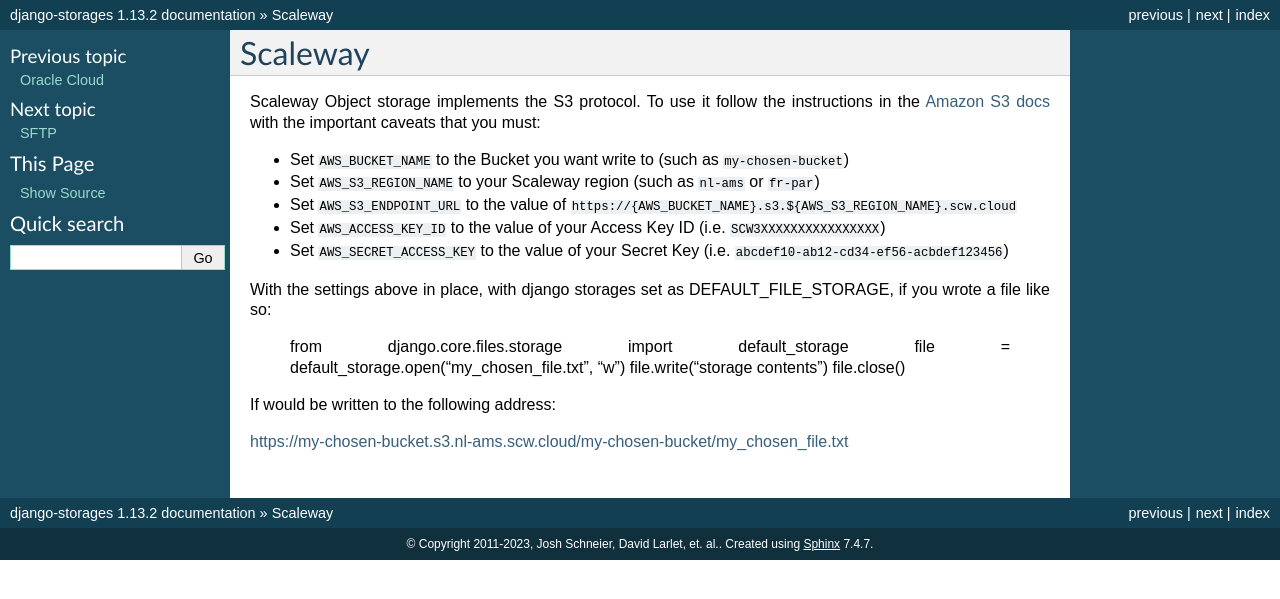
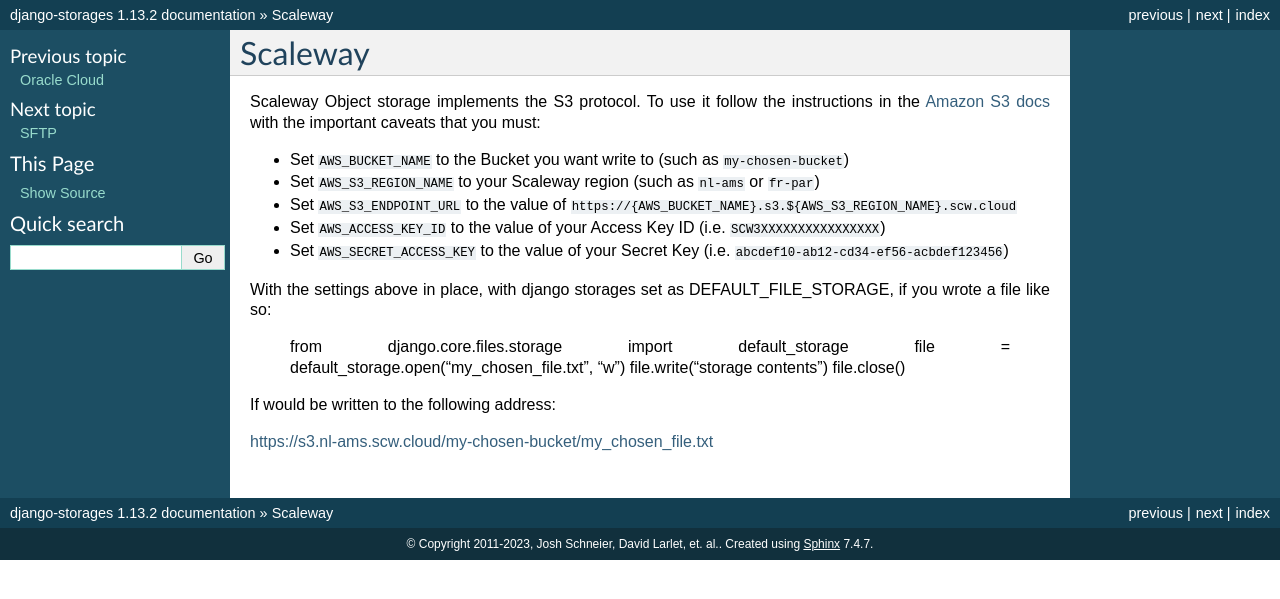
Before and after one commit to jschneier/django-storages, a Sphinx documentation site: the page built from docs/backends/scaleway.rst, in a window 1280 px wide. Shown: the top 599 px of the page. Built offline with Sphinx 7.4.7, drawn with Linux system fonts in a browser that asks for light colours; some of the changed lines change nothing that is shown.

Commit message:
Update docs/backends/scaleway.rst
Co-authored-by: Laurent Verdoïa <verdoialaurent@gmail.com>

```diff
--- a/docs/backends/scaleway.rst
+++ b/docs/backends/scaleway.rst
@@ -19,4 +19,4 @@
 
 If would be written to the following address:
 
-https://my-chosen-bucket.s3.nl-ams.scw.cloud/my-chosen-bucket/my_chosen_file.txt
+https://s3.nl-ams.scw.cloud/my-chosen-bucket/my_chosen_file.txt
```
